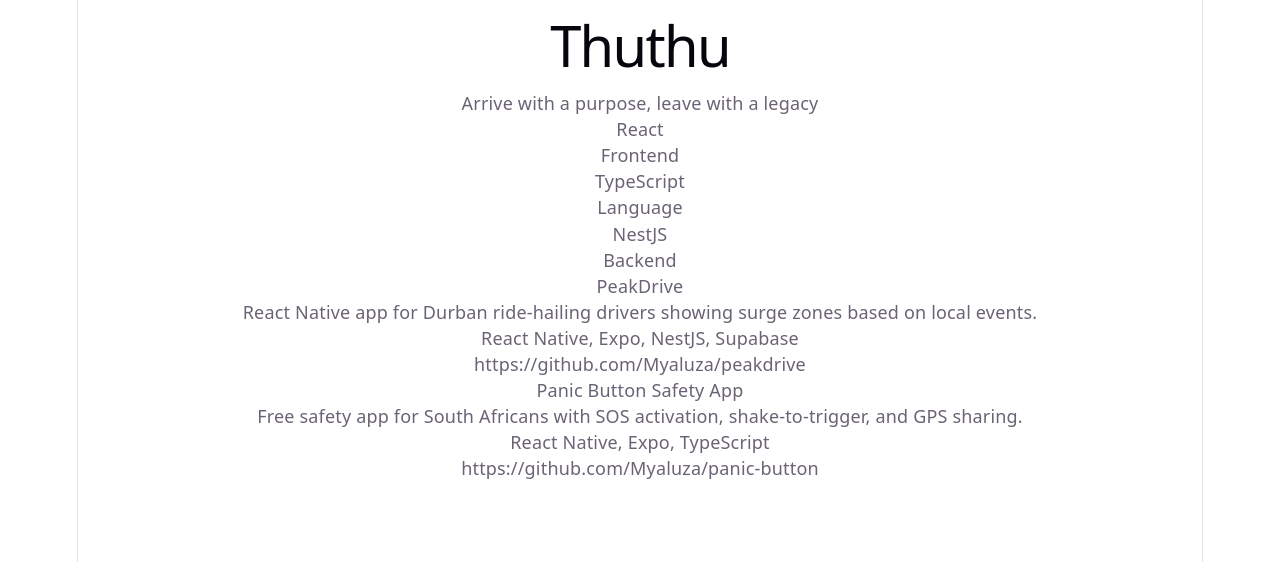
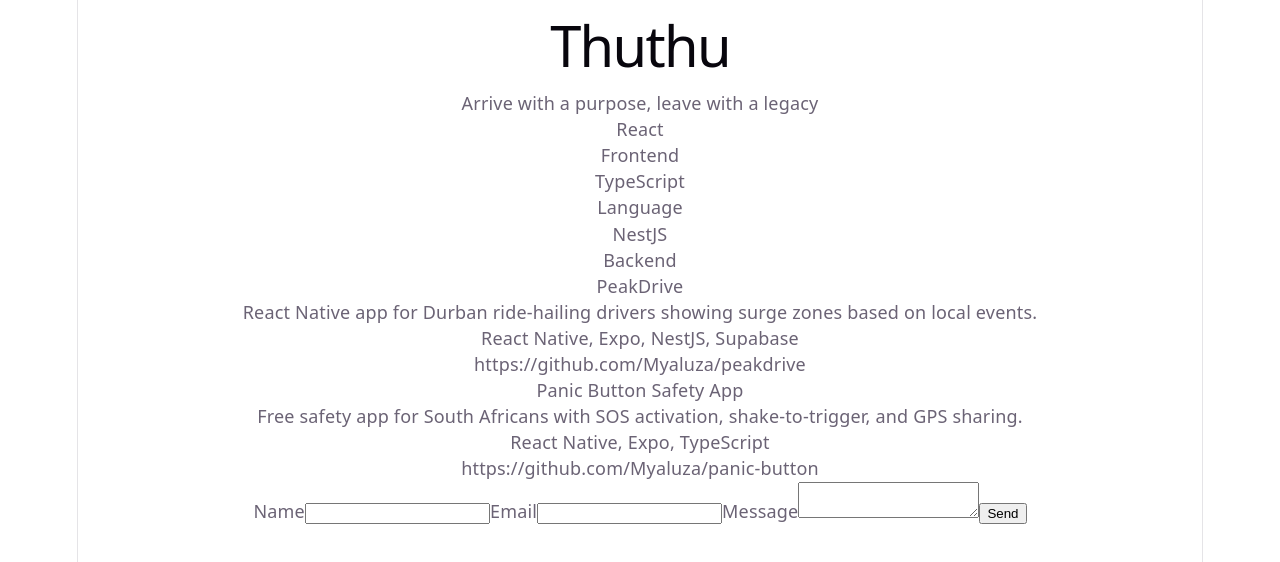
Before and after one commit to Myaluza/my-portfolio, a React (Vite) app: page / in a window 1280 px wide. Shown: the top 562 px of the page. Built offline with nearby package versions, Linux system fonts and the light colour scheme.

Commit message:
Add working contact form with EmailJS integration and status handling

```diff
--- a/package.json
+++ b/package.json
@@ -10,6 +10,7 @@
     "preview": "vite preview"
   },
   "dependencies": {
+    "@emailjs/browser": "^4.4.1",
     "react": "^19.2.7",
     "react-dom": "^19.2.7"
   },
--- a/src/App.tsx
+++ b/src/App.tsx
@@ -1,6 +1,7 @@
 import Hero from "./components/Hero"
 import Skills from "./components/Skills"
 import Projects from "./components/Projects";
+import Contact from "./components/Contact";
 
 function App() {
 
@@ -37,6 +38,7 @@
       <Projects
         projects={testProjects}
       />
+      <Contact />
     </>
   )
 }
--- a/src/components/Contact.tsx
+++ b/src/components/Contact.tsx
@@ -0,0 +1,57 @@
+import { useState, type ChangeEvent } from "react";
+import emailjs from "@emailjs/browser"
+
+interface FormData {
+    name: string
+    email: string
+    message: string
+}
+
+export default function Contact() {
+    type Status = "idle" | "sending" | "success" | "error"
+    const [status, setStatus] = useState<Status>("idle")
+    const [formData, setFormData] = useState<FormData>({
+        name: "",
+        email: "",
+        message: ""
+    })
+
+    function handleChange(e: ChangeEvent<HTMLInputElement | HTMLTextAreaElement>) {
+        setFormData({
+            ...formData,
+            [e.target.name]: e.target.value
+        })
+    }
+
+    async function handleSubmit() {
+        const serviceID = import.meta.env.VITE_EMAILJS_SERVICE_ID
+        const templateID = import.meta.env.VITE_EMAILJS_TEMPLATE_ID
+        const publicKey = import.meta.env.VITE_EMAILJS_PUBLIC_KEY
+        try {
+            setStatus("sending")
+            await emailjs.send(serviceID, templateID, { name: formData.name, email: formData.email, message: formData.message }, publicKey)
+            setStatus("success")
+            console.log("Message sent succesfully")
+            setFormData({ name: "", email: "", message: "" })
+        }
+        catch (error) {
+            setStatus("error")
+            console.log(error)
+        }
+    }
+
+
+    return (
+        <div>
+            <label htmlFor="name">Name</label>
+            <input id="name" name="name" value={formData.name} onChange={handleChange}/>
+            <label htmlFor="email">Email</label>
+            <input id="email" name="email" value={formData.email} onChange={handleChange}/>
+            <label htmlFor="message">Message</label>
+            <textarea id="message" name="message" value={formData.message} onChange={handleChange}/>
+            {status === "sending" ? <button onClick={handleSubmit} disabled>Sending...</button> : <button onClick={handleSubmit}>Send</button>}
+            {status === "success" && <p>Message sent successfully!</p>}
+            {status === "error" && <p>Something went wrong. Please try again.</p>}
+        </div>
+    )
+}
```
Also changed, not shown: 2 other files (tests, documents, lock files or other folders).
